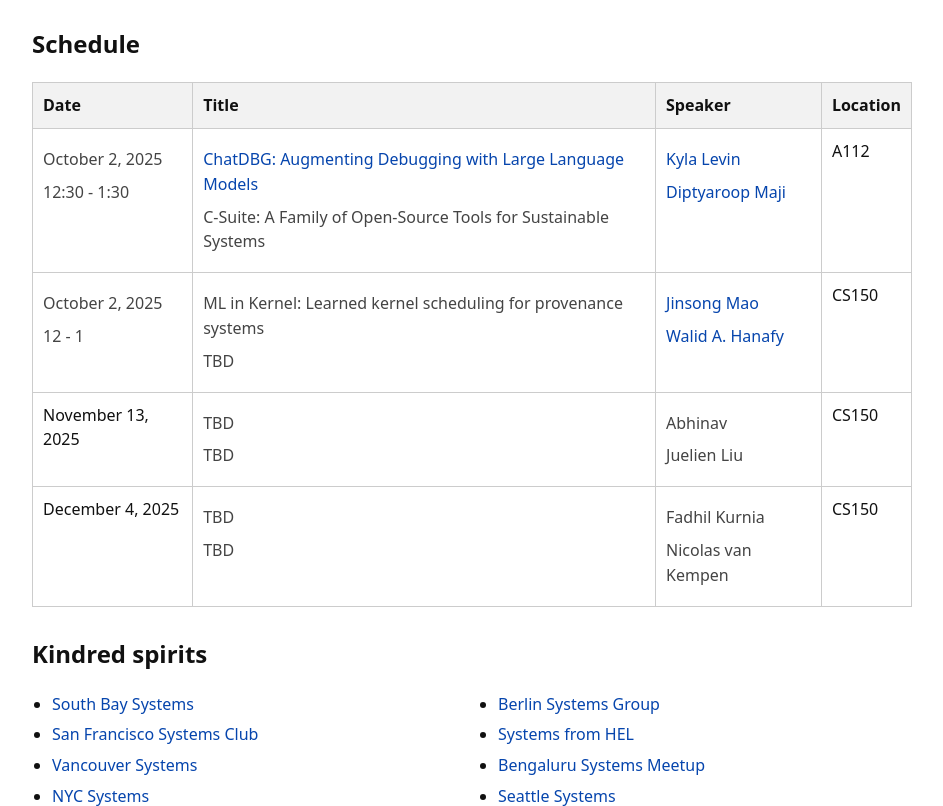
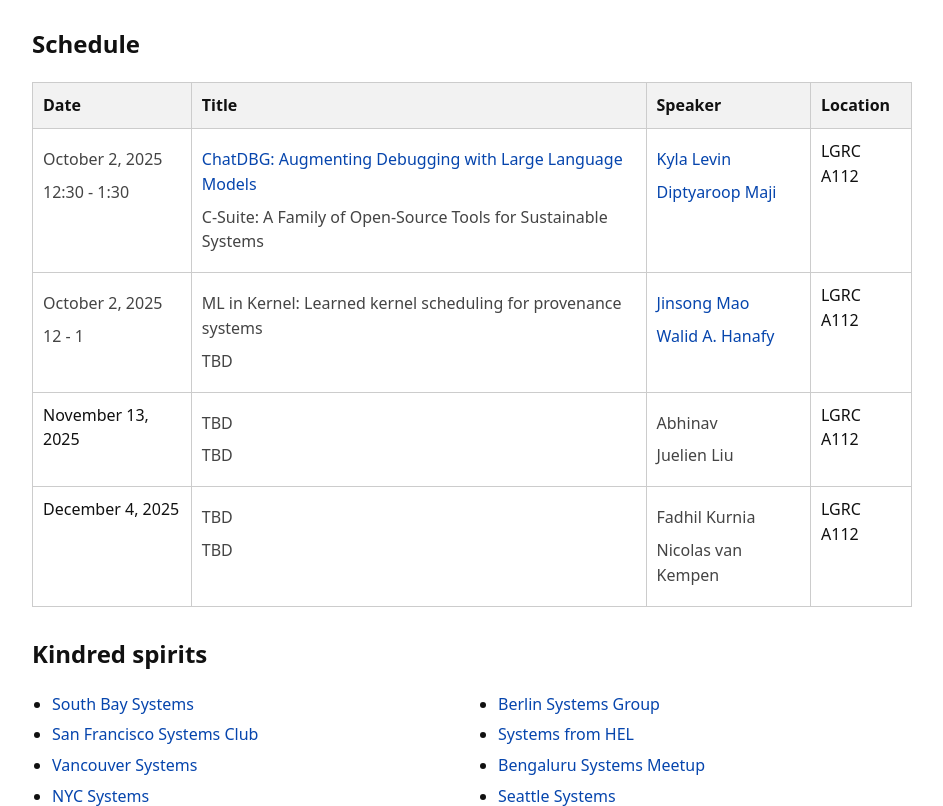
Before and after one commit to umass-systems/umass-systems.github.io, a plain HTML site: page index.html in a window 1280 px wide. Shown: the part 485-1291 px from the top of the page, without its empty margins (168-1111 px from the left). Drawn offline with Linux system fonts and the light colour scheme.

Commit message:
Update index.html

```diff
--- a/index.html
+++ b/index.html
@@ -69,7 +69,7 @@
               <p><a href="https://khlevin.github.io/KylaHLevin/index.html">Kyla Levin</a></p>
               <p><a href="https://diptyaroop.github.io/">Diptyaroop Maji</a></p>
             </td>
-            <td>A112</td>
+            <td>LGRC A112</td>
           </tr>
           <tr>
             <td>
@@ -84,7 +84,7 @@
               <p><a href="https://4ar0nma0.github.io/">Jinsong Mao</a></p>
               <p><a href="https://people.cs.umass.edu/~whanafy/">Walid A. Hanafy</a></p>
             </td>
-            <td>CS150</td>
+            <td>LGRC A112</td>
           </tr>
           <tr>
             <td>November 13, 2025</td>
@@ -96,7 +96,7 @@
               <p>Abhinav</p>
               <p>Juelien Liu</p>
             </td>
-            <td>CS150</td>
+            <td>LGRC A112</td>
           </tr>
           <tr>
             <td>December 4, 2025</td>
@@ -108,7 +108,7 @@
               <p>Fadhil Kurnia</p>
               <p>Nicolas van Kempen</p>
             </td>
-            <td>CS150</td>
+            <td>LGRC A112</td>
           </tr>
         </tbody>
       </table>
```
